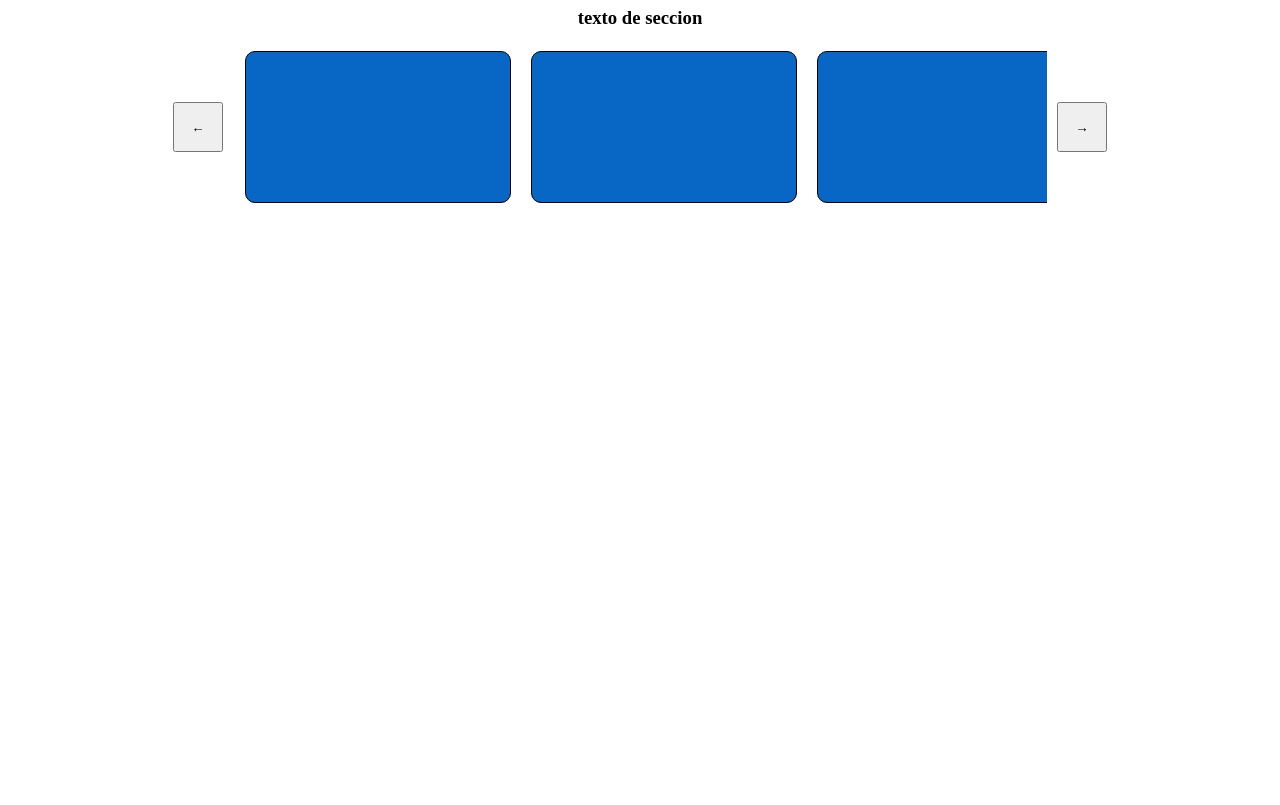
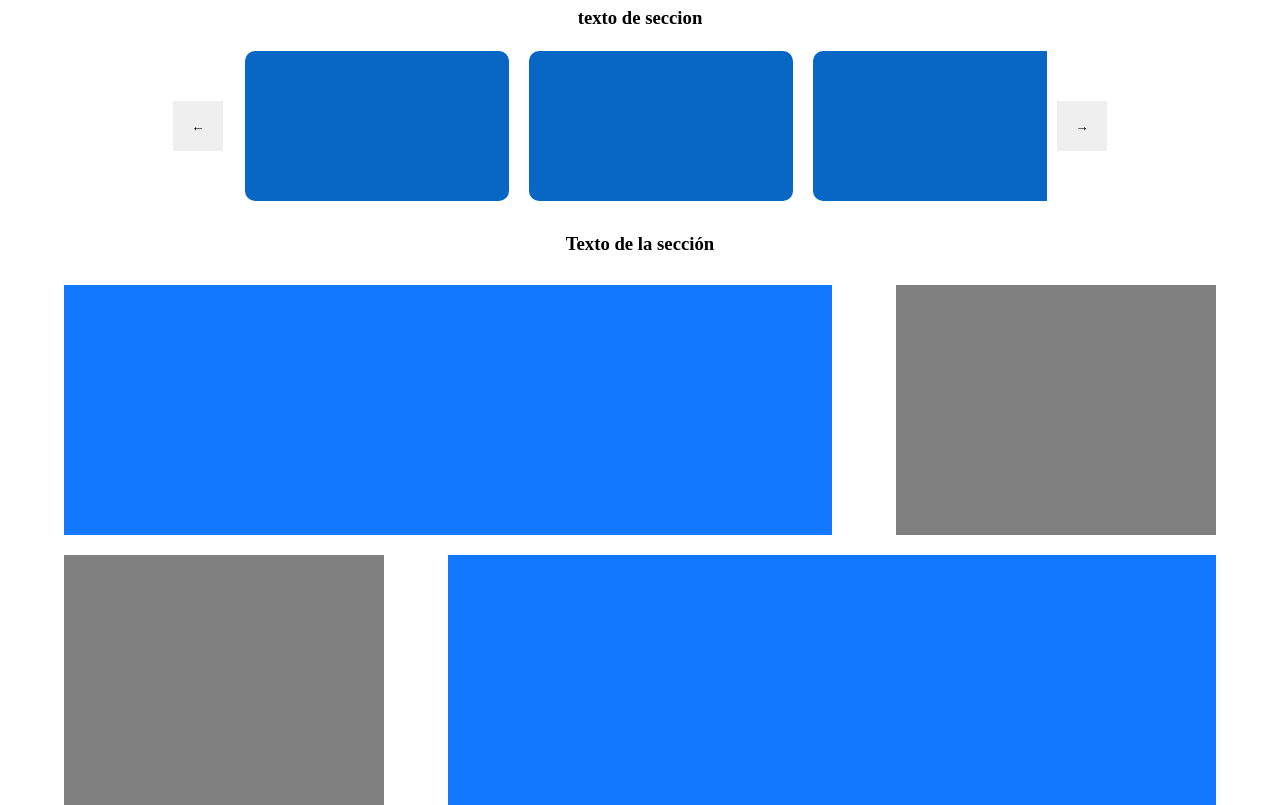
Before and after one commit to MiriiFernandez/ProyectoSnippets, a plain HTML site: page index.html in a window 1280 px wide. Shown: the part 167-972 px from the top of the page. Before the commit the page ends 800 px from the top, so only its background shows below. Drawn offline with Linux system fonts and the light colour scheme.

Commit message:
se ha finalizado la seccion de main

```diff
--- a/index.html
+++ b/index.html
@@ -60,8 +60,19 @@
             </div>
             <button class="carousel-arrow carousel-arrow-right">&#x2192</button>
           </div>
+      <!-- MAIN -->
+          <h3 class="titulo_seccion_zigzag">Texto de la sección</h3>
+    <section class="primera_seccion_zigzag">
+        <div class="rectangulo_azul"></div>
+        <div class="rectangulo_gris"></div>
+    </section>
 
-          <!-- JS -->
-          <script src="./js/main.js"></script>
+    <section class="segunda_seccion">
+        <div class="rectangulo_azul"></div>
+        <div class="rectangulo_gris"></div>
+    </section>
+
+    <!-- JS -->
+    <script src="./js/main.js"></script>
 </body>
 </html>
--- a/style.css
+++ b/style.css
@@ -7,11 +7,11 @@ body {
   width: 100%;
 }
 
-h3{
-    display: flex;
-    justify-content: center;
-    text-align: center;
-    margin-top: 10px;
+h3 {
+  display: flex;
+  justify-content: center;
+  text-align: center;
+  margin-top: 10px;
 }
 
 /* HEADER */
@@ -109,7 +109,6 @@ li {
   flex: 1 0 33%;
   background: #0866c4;
   height: 150px;
-  border: 1px solid black;
   border-radius: 10px;
   margin: 10px;
 
@@ -121,8 +120,36 @@ li {
 .carousel-arrow {
   width: 50px;
   height: 50px;
+  border: none;
 }
 
 .carousel-arrow-right {
   margin-left: 10px;
 }
+
+/* MAIN */
+.primera_seccion_zigzag {
+  display: flex;
+  justify-content: space-evenly;
+  padding-top: 30px;
+  align-items: center;
+}
+
+.rectangulo_azul {
+  width: 60%;
+  height: 250px;
+  background-color: #1077fffd;
+}
+
+.rectangulo_gris {
+  width: 25%;
+  height: 250px;
+  background: grey;
+}
+
+.segunda_seccion {
+  display: flex;
+  justify-content: space-evenly;
+  margin-top: 20px;
+  flex-direction: row-reverse;
+}
```
